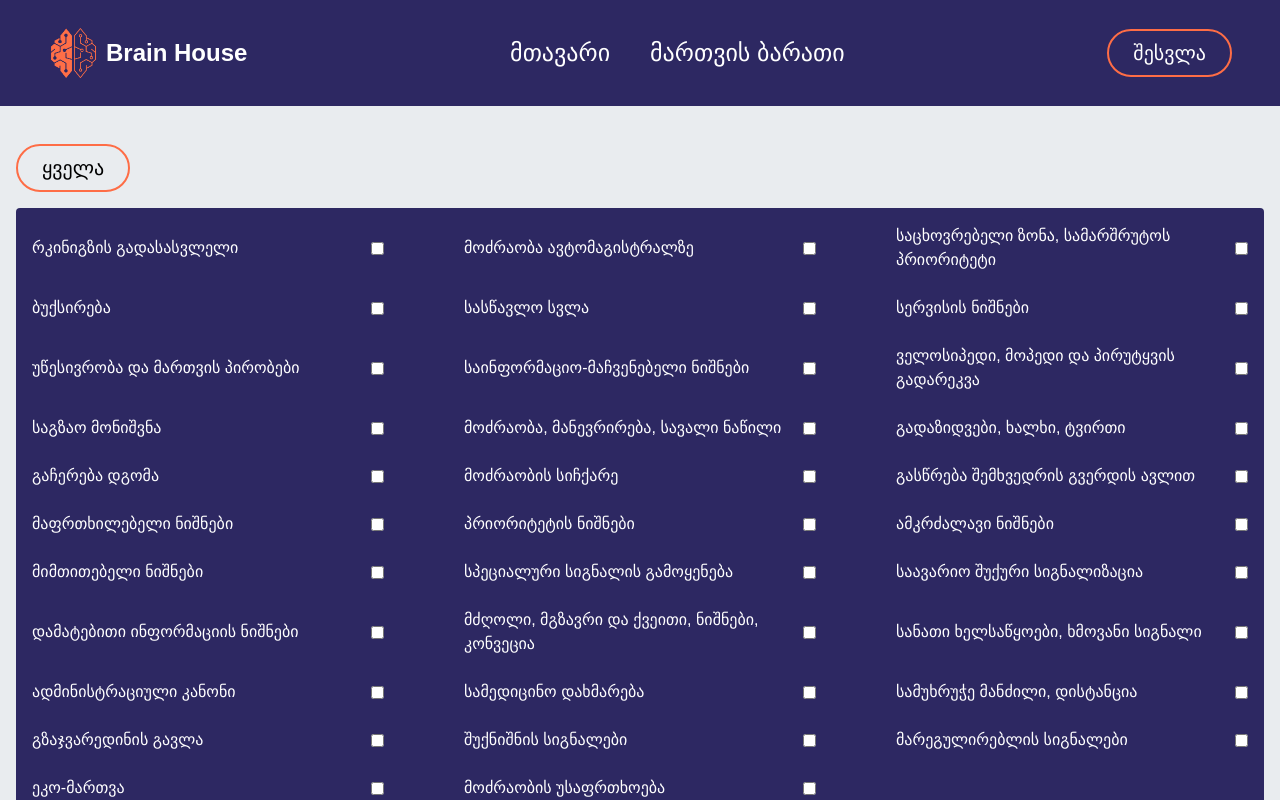
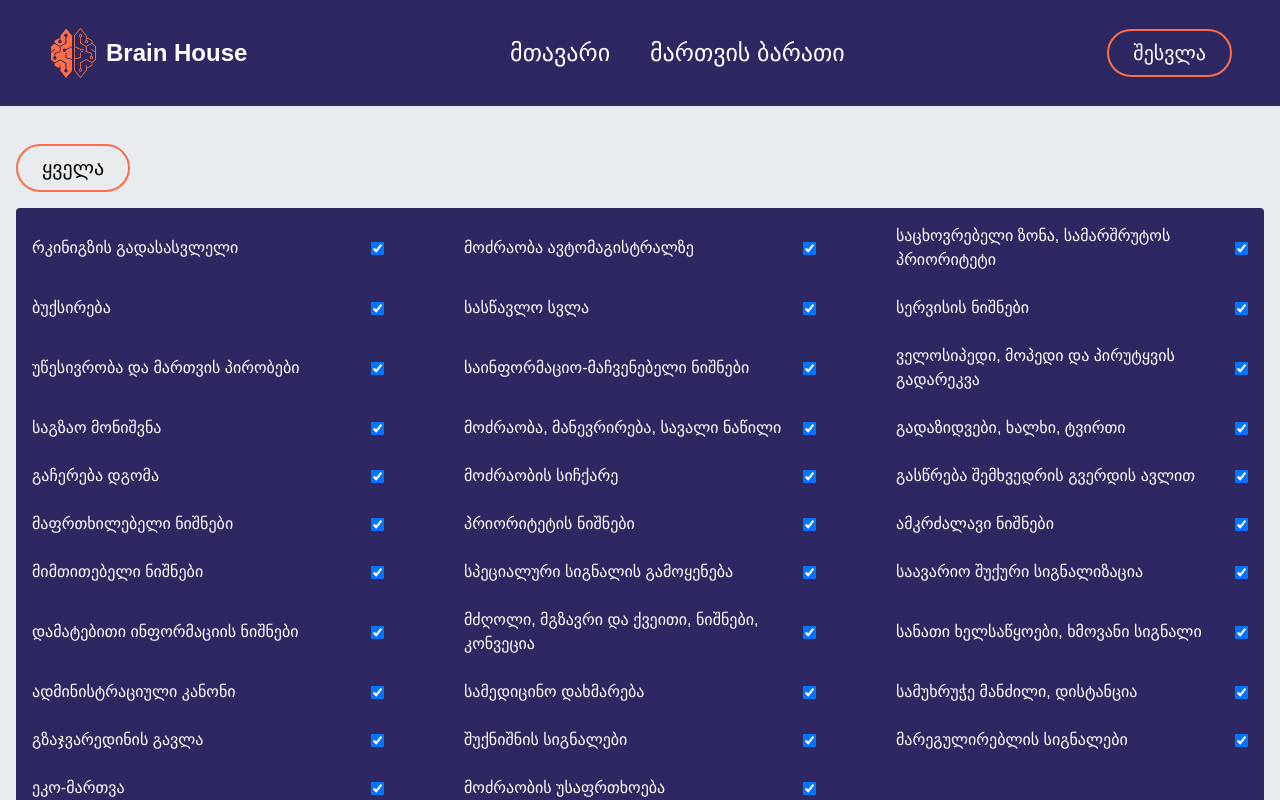
Before and after one commit to imgeorge1/Brain_House, a React (Vite) app in the folder client/: page /exams in a window 1280 px wide. Shown: the top 800 px of the page. Built offline with nearby package versions, Linux system fonts and the light colour scheme.

Commit message:
add exam checked default all

```diff
--- a/client/src/components/exam/Exam.tsx
+++ b/client/src/components/exam/Exam.tsx
@@ -12,7 +12,7 @@ const Exam = () => {
   useEffect(() => {
     const initialState: CheckboxState = {};
     categoryData2.forEach((data) => {
-      initialState[data.id] = false;
+      initialState[data.id] = true;
     });
     setCheckboxes(initialState);
   }, []);
@@ -40,7 +40,6 @@ const Exam = () => {
       .filter(([_, value]) => value === true)
       .map(([key]) => parseInt(key));
     const res = await API.post("/tickets", { data: trueIndexes });
-    console.log(trueIndexes);
     setTicketData && setTicketData(res.data);
   };
 
```
